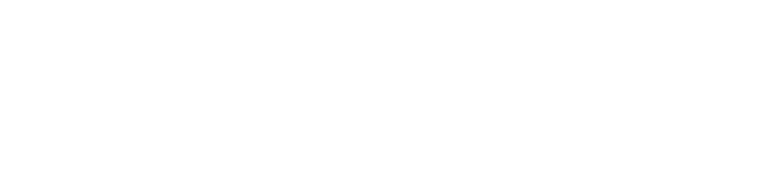
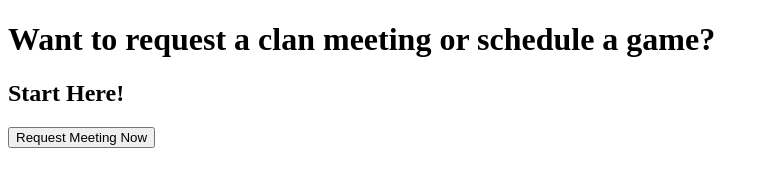
Before and after one commit to csivadon/VFW-Projects, a plain HTML site: page Sivadon_Connie_Project1/index.html in a window 1280 px wide. Shown: the whole page, without its empty margins (0-769 px from the left). Drawn offline with Linux system fonts and the light colour scheme.

Commit message:
finished my index html page.

```diff
--- a/Sivadon_Connie_Project1/index.html
+++ b/Sivadon_Connie_Project1/index.html
@@ -1,27 +1,40 @@
 <!doctype html>
 <html>
-
 	<head>
-
 		<!-- Character Set Meta -->
 		<meta charset="utf-8" />
-		<!-- Page Description -->
+		<!-- Info for searches -->
 		<meta name="description" content="Request a clan meeting or game." />
+		<meta name="keywords" content="clan meeting, vfw 1303, project 1" />
+		<meta name="robots" content="noindex, nofollow" />
 		<!-- Display Width -->
 		<meta name="viewport" content="user-scalable=no, width=device-width" />
 		<meta name="viewport" content="target-densitydpi=device-dpi" />
+		<meta name="HandheldFriendly" content="True" />
+		<meta name="MobileOptimized" content="320" />
 		<!-- Page Title -->
-		<title>Clan Meeting Requests</title>
-
+		<title>My Clan Meeting Requests</title>
 		<!-- Link CSS -->
 		<!-- <link href="filename.css" rel="stylesheet" type="text/css" /> -->
 		<!-- Link js -->
 		<!-- <script src='filename.js' type="text/javascript" ></script> -->
 	</head>
-
 	<body>
-
-		<!-- Page content lives here. -->
-
+		<header>
+			<!-- Page content lives here. -->
+			<h1 id="startTitle">Want to request a clan meeting or schedule a game?</h1>
+		</header>
+		<section>
+			<h2 id="subStartTitle">Start Here!</h2>
+		</section>
+		<nav>
+			<form method="link" action="additem.html">
+				<input type="submit" value="Request Meeting Now">
+			</form>
+		</nav>
 	</body>
+<!-- Connie Sivadon -->
+<!-- VFW1303 -->
+<!-- 07 March 2013 -->
+<!-- Project 1 index.html -->
 </html>
```
